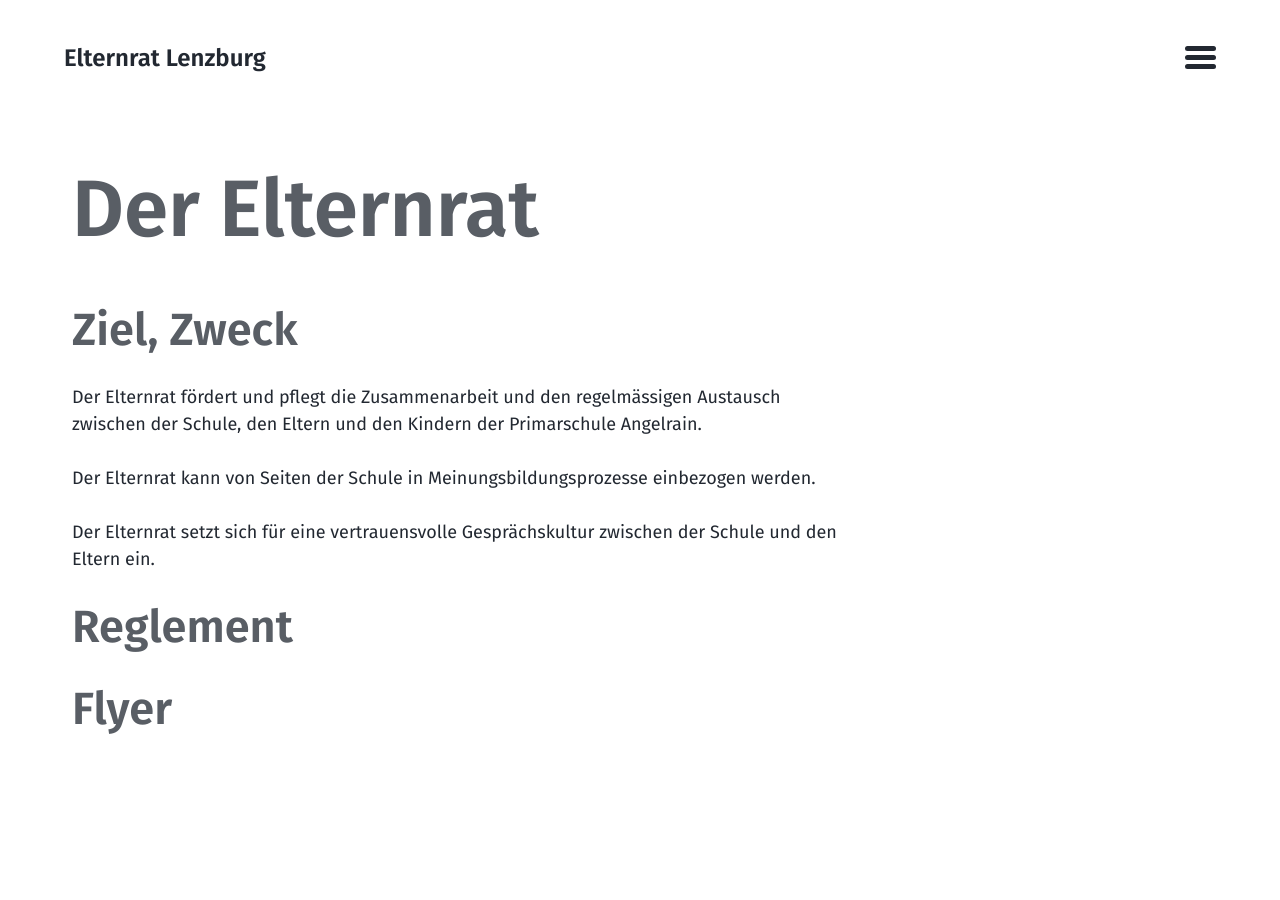
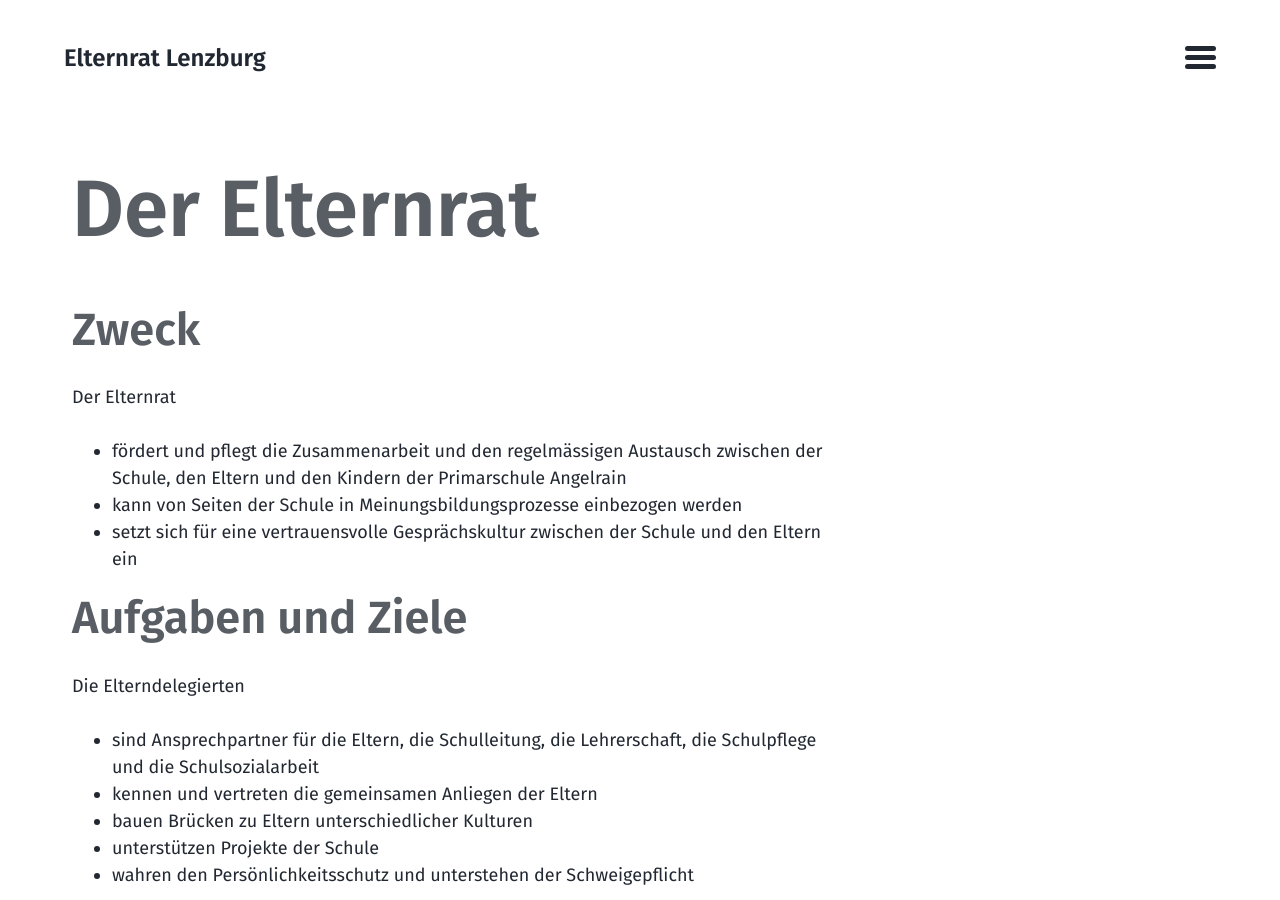
Before and after one commit to elternratlenzburg/elternratlenzburg.github.io, a Jekyll site: the page built from elternrat.md, in a window 1280 px wide and 900 px high. Built offline with Jekyll 4.4.1, drawn with Linux system fonts in a browser that asks for light colours; some of the changed text lies outside the part shown.

Commit message:
Use the text from the flyer for the elternrat page

```diff
--- a/elternrat.md
+++ b/elternrat.md
@@ -1,20 +1,38 @@
 ---
 layout: page
 title: Der Elternrat
-permalink: /elternrag/
 ---
 
-# Ziel, Zweck
+# Zweck
 
-Der Elternrat fördert und pflegt die Zusammenarbeit und den
-regelmässigen Austausch zwischen der Schule, den Eltern und den
-Kindern der Primarschule Angelrain.
+Der Elternrat
 
-Der Elternrat kann von Seiten der Schule in Meinungsbildungsprozesse
-einbezogen werden.
+- fördert und pflegt die Zusammenarbeit und den regelmässigen Austausch zwischen der Schule, den Eltern und den Kindern der Primarschule Angelrain
+- kann von Seiten der Schule in Meinungsbildungsprozesse einbezogen werden
+- setzt sich für eine vertrauensvolle Gesprächskultur zwischen der Schule und den Eltern ein
 
-Der Elternrat setzt sich für eine vertrauensvolle Gesprächskultur
-zwischen der Schule und den Eltern ein.
+# Aufgaben und Ziele
 
-# Reglement
-# Flyer
+Die Elterndelegierten
+
+- sind Ansprechpartner für die Eltern, die Schulleitung, die Lehrerschaft, die Schulpflege und die Schulsozialarbeit
+- kennen und vertreten die gemeinsamen Anliegen der Eltern
+- bauen Brücken zu Eltern unterschiedlicher Kulturen
+- unterstützen Projekte der Schule
+- wahren den Persönlichkeitsschutz und unterstehen der Schweigepflicht
+
+# Zusammensetzung
+- Der Elternrat setzt sich aus jeweils zwei Elterndelegierten pro Primarschulstufe (1. bis 6. Klasse) zusammen.
+- Die Ratsleitung besteht aus zwei Elterndelegierten, welche unterschiedliche Klassenstufen vertreten.
+- An den regulären Ratssitzungen nimmt auch die Schulleitung und/oder eine Vertretung der Lehrerschaft teil.
+
+# Kontakt
+
+Liebe Eltern, wir laden Sie herzlich ein, sich bei uns zu melden, wenn Sie
+
+- ein konkretes Elternanliegen einbringen möchten
+  - Interesse an der Mitarbeit in einer der Arbeitsgruppen haben
+- als Elterndelegierte/r für das nächste Schuljahr kandidieren möchten
+- allgemeine Fragen oder Anregungen an den Elternrat haben
+
+Sie erreichen uns per Email oder über das Kontaktformular.
```
